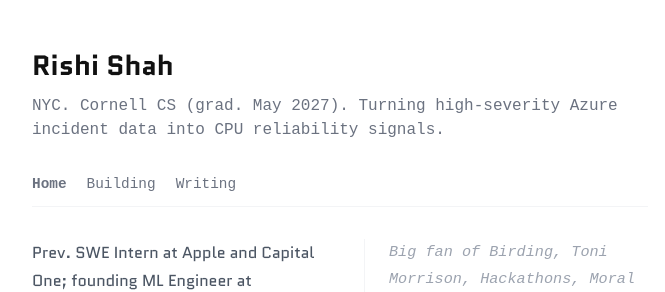
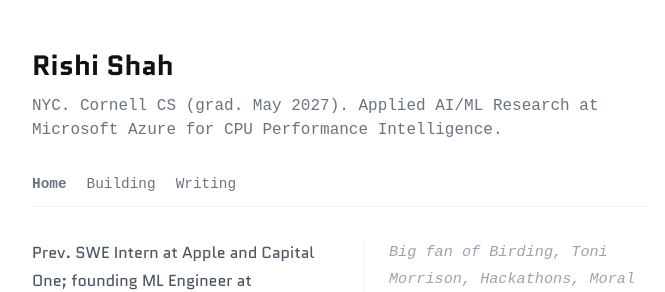
Before and after one commit to rishis123/rishishah, a Jekyll site: the page index.html, which Jekyll copies as it is, in a window 1280 px wide, cut to the strip 454-1113 px from the top of the page. Shown: the top 292 px of the strip, without its empty margins (300-965 px from the left). Built offline with Jekyll 4.4.1, drawn with Linux system fonts in a browser that asks for light colours; nearby versions of some CDN libraries.

Commit message:
Update Azure research headline

```diff
--- a/index.html
+++ b/index.html
@@ -42,7 +42,7 @@
         <header style="margin-bottom: 32px;">
             <h1 style="font-size: 1.75rem; font-weight: 700; color: #111; margin-bottom: 8px;">Rishi Shah</h1>
             <p style="font-size: 1rem; color: #6b7280; font-family: monospace;">
-                NYC. Cornell CS (grad. May 2027). Turning high-severity Azure incident data into CPU reliability signals.
+                NYC. Cornell CS (grad. May 2027). Applied AI/ML Research at Microsoft Azure for CPU Performance Intelligence.
             </p>
         </header>
 
```
